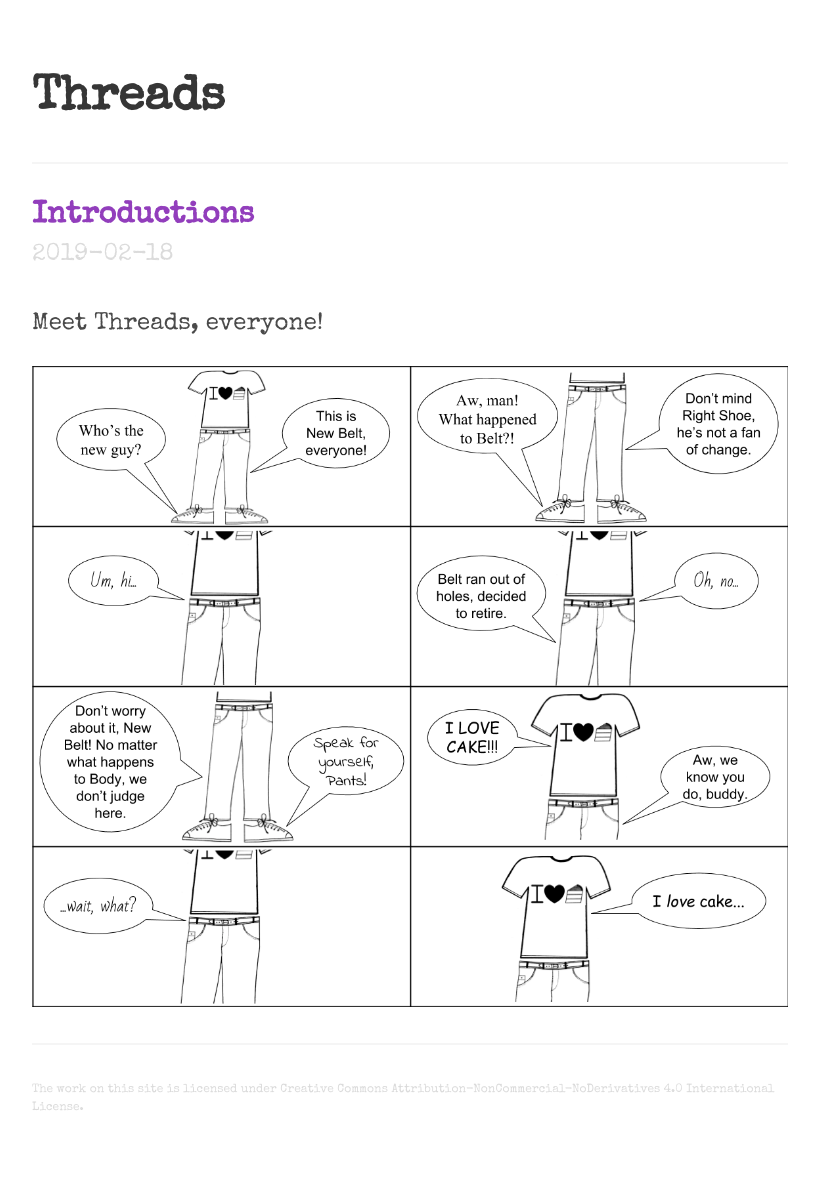
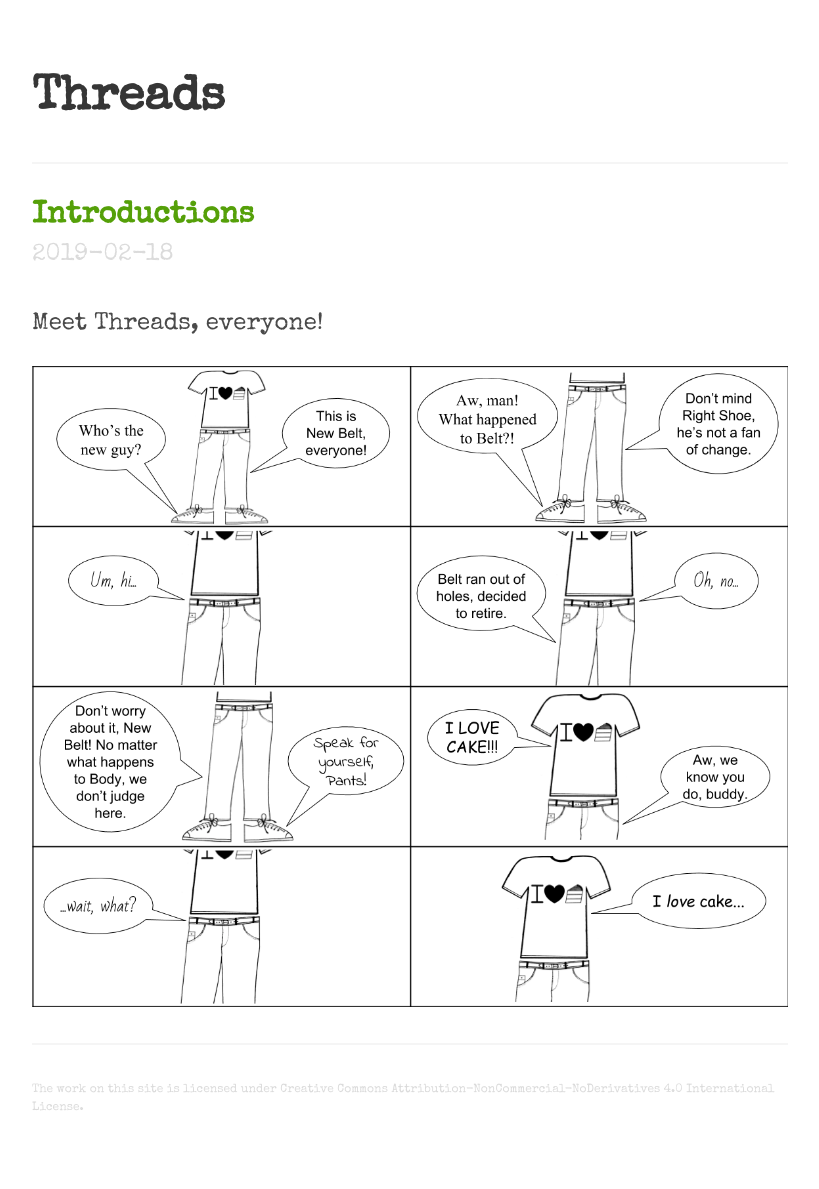
Before and after one commit to jrc03c/threads, a Jekyll site: the page built from index.html, in a window 1280 px wide. Shown: the whole page, without its empty margins (230-1049 px from the left). Built offline with Jekyll 4.4.1, drawn with Linux system fonts in a browser that asks for light colours; the list of posts is cut into pages by our own code.

Commit message:
Changed link color.

```diff
--- a/css/style.css
+++ b/css/style.css
@@ -23,5 +23,5 @@ img {
 }
 
 a {
-  color: #923ebc;
+  color: #55a009;
 }
```
